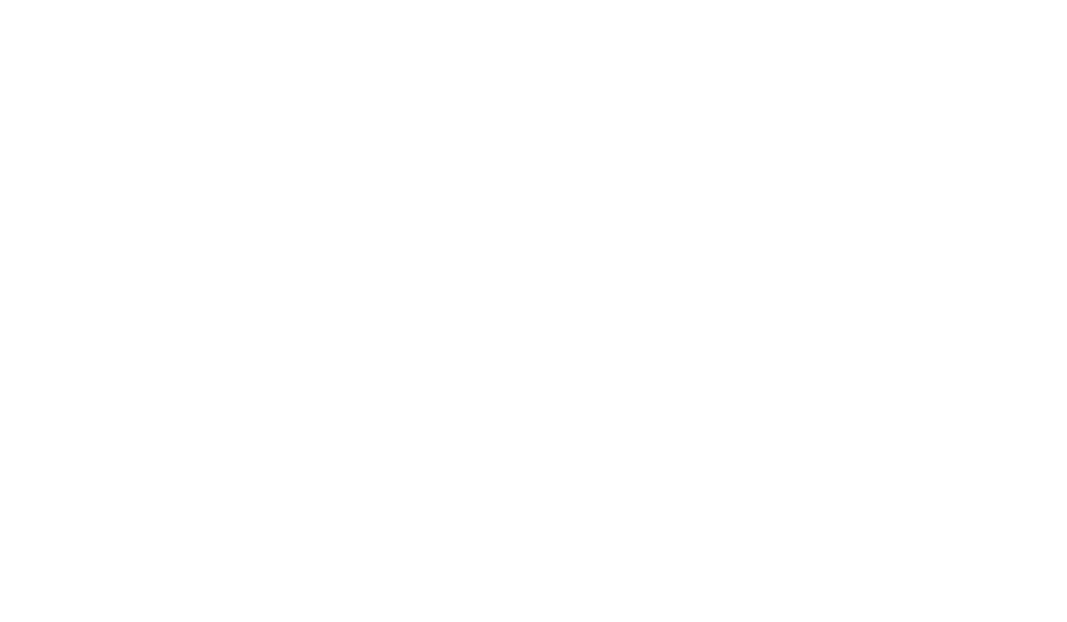
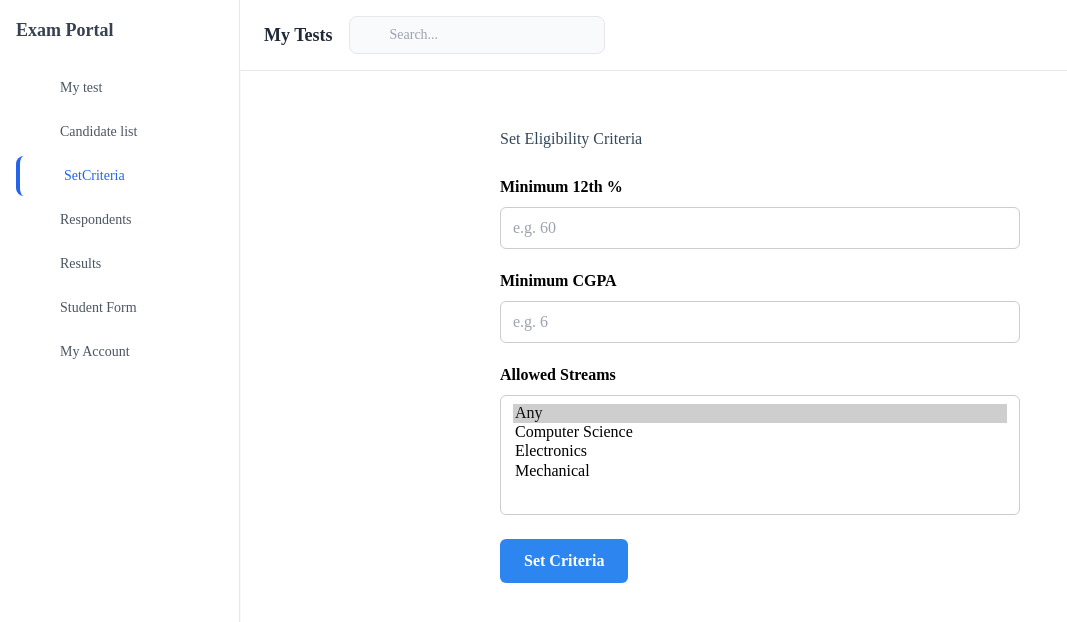
Before and after one commit to Thiru70/Test_Exam_Final, a React (Vite) app: page /SetCriteria in a window 1280 px wide. Before the commit this address had no page. Shown: the top 622 px of the page, without its empty margins (0-1067 px from the left). Built offline with nearby package versions, Linux system fonts and the light colour scheme; some icons are missing.

Commit message:
SetCriteria

```diff
--- a/src/Admin/Components/Sidebar.jsx
+++ b/src/Admin/Components/Sidebar.jsx
@@ -10,6 +10,7 @@
   const menu = [
     { path: "/myTest", label: "My test", icon: "mdi:home" },
     { path: "/candidateList", label: "Candidate list", icon: "mdi:user" },
+    { path: "/SetCriteria",label:"SetCriteria", icon: "mdi-calendar-check-outline"},
     { path: "/respondents", label: "Respondents", icon: "mdi:account-group-outline" },
     { path: "/database", label: "Results", icon: "mdi:database" },
     { path: "/student-form", label: "Student Form", icon: "mdi:form-select" },
--- a/src/Admin/Pages/Result.jsx
+++ b/src/Admin/Pages/Result.jsx
@@ -45,6 +45,20 @@
   },
 ];
 
+
+ const getStatusStyles = (status) => {
+    switch (status) {
+      case 'Passed':
+        return 'text-green-600 border-green-400';
+      case 'Failed':
+        return 'text-red-600 border-red-400';
+      case 'Active':
+        return 'text-blue-600 border-blue-400';
+      default:
+        return 'text-gray-600 border-gray-300';
+    }
+  };
+
   return (
     <div className="p-6 space-y-8">
       {mockData.map((round, idx) => (
--- /dev/null
+++ b/src/Admin/Pages/SetCriteria.jsx
@@ -0,0 +1,109 @@
+import React, { useState } from "react";
+
+const EligibilityCriteriaForm = () => {
+  const [min12th, setMin12th] = useState("");
+  const [minCGPA, setMinCGPA] = useState("");
+  const [allowedStream, setAllowedStream] = useState("Any");
+
+  const streams = ["Any", "Computer Science", "Electronics", "Mechanical"];
+
+  const handleSubmit = (e) => {
+    e.preventDefault();
+    // Process form data here
+    alert(`Criteria set:\n12th % >= ${min12th}\nCGPA >= ${minCGPA}\nStream: ${allowedStream}`);
+  };
+
+  return (
+    <div style={{ padding: "40px", maxWidth: "600px", margin: "auto", background: "#fff" }}>
+      <h2 style={{ color: "#33475b", marginBottom: "24px" }}>Set Eligibility Criteria</h2>
+
+      <form onSubmit={handleSubmit}>
+        <label style={{ display: "block", marginBottom: "8px", fontWeight: "600" }}>
+          Minimum 12th %
+        </label>
+        <input
+          type="number"
+          placeholder="e.g. 60"
+          value={min12th}
+          onChange={(e) => setMin12th(e.target.value)}
+          style={{
+            width: "100%",
+            padding: "8px 12px",
+            marginBottom: "20px",
+            borderRadius: "6px",
+            border: "1px solid #ccc",
+            fontSize: "16px",
+          }}
+          min="0"
+          max="100"
+          required
+        />
+
+        <label style={{ display: "block", marginBottom: "8px", fontWeight: "600" }}>
+          Minimum CGPA
+        </label>
+        <input
+          type="number"
+          placeholder="e.g. 6"
+          value={minCGPA}
+          onChange={(e) => setMinCGPA(e.target.value)}
+          style={{
+            width: "100%",
+            padding: "8px 12px",
+            marginBottom: "20px",
+            borderRadius: "6px",
+            border: "1px solid #ccc",
+            fontSize: "16px",
+          }}
+          min="0"
+          max="10"
+          step="0.01"
+          required
+        />
+
+        <label style={{ display: "block", marginBottom: "8px", fontWeight: "600" }}>
+          Allowed Streams
+        </label>
+        <select
+          value={allowedStream}
+          onChange={(e) => setAllowedStream(e.target.value)}
+          style={{
+            width: "100%",
+            padding: "8px 12px",
+            marginBottom: "20px",
+            borderRadius: "6px",
+            border: "1px solid #ccc",
+            fontSize: "16px",
+            height: "120px",
+          }}
+          size={streams.length}
+          required
+        >
+          {streams.map((stream) => (
+            <option key={stream} value={stream}>
+              {stream}
+            </option>
+          ))}
+        </select>
+
+        <button
+          type="submit"
+          style={{
+            backgroundColor: "#2d86f0",
+            color: "white",
+            padding: "10px 24px",
+            border: "none",
+            borderRadius: "6px",
+            cursor: "pointer",
+            fontWeight: "600",
+            fontSize: "16px",
+          }}
+        >
+          Set Criteria
+        </button>
+      </form>
+    </div>
+  );
+};
+
+export default EligibilityCriteriaForm;
--- a/src/Admin/Pages/StudentForm.jsx
+++ b/src/Admin/Pages/StudentForm.jsx
@@ -17,7 +17,7 @@
   };
 
   return (
-    <div className="min-h-screen bg-[#f3f8ff] p-6 font-sans">
+    <div className="min-h-screen t-sans">
       {/* Header */}
       <div className="flex justify-between items-center mb-6">
         <h1 className="text-lg font-semibold">My tests</h1>
@@ -31,7 +31,7 @@
             form responses
           </button>
           <div className="flex gap-3 text-xl">
-            <button title="Edit">✏️</button>
+            <button title="Edit"></button>
             <button title="Save">💾</button>
             <button title="Share">🔗</button>
           </div>
@@ -40,7 +40,7 @@
 
       {/* Upload Section */}
       <div className="mb-4">
-        <label className="block text-sm mb-1">Document to add (resume, photo, etc)</label>
+        <label className="block text-sm mb-1"></label>
         <div className="flex items-center gap-4">
           {/* Hidden Input */}
           <input
@@ -50,13 +50,7 @@
             style={{ display: "none" }}
           />
 
-          {/* Custom Browse Button */}
-          <button
-            className="bg-blue-500 text-white px-4 py-1 rounded text-sm"
-            onClick={handleBrowseClick}
-          >
-            Browse File
-          </button>
+
 
           <button className="bg-green-500 text-white px-4 py-1 rounded text-sm">
             Add more
@@ -65,7 +59,7 @@
       </div>
 
       {/* Personal Details */}
-      <div className="grid grid-cols-2 gap-4 mb-4">
+      <div className="grid grid-cols-2 gap-5 mb-4">
         <input type="text" placeholder="First Name" className="border-b border-black outline-none" />
         <input type="text" placeholder="Last name" className="border-b border-black outline-none" />
         <input type="text" placeholder="Gender" className="border-b border-black outline-none" />
--- a/src/App.jsx
+++ b/src/App.jsx
@@ -36,6 +36,7 @@
 import Emailsuccess from './Admin/Pages/Emailsuccess';
 import CandidateList from './Admin/Pages/CandidateList';
 import MailDashboard from './Admin/Pages/MailDashboard';
+import SetCriteria from './Admin/Pages/SetCriteria';
 
 
 // import FaceRecognition from './User/Components/FaceRecognition';
@@ -111,7 +112,7 @@
           <Route path="/Emailsuccess" element={<Emailsuccess />} />
           <Route path="/candidateList" element={<CandidateList />} />
           <Route path="/MailDashborad" element={<MailDashboard />} />
-
+          <Route path="/SetCriteria" element={<SetCriteria />} />
 
         </Route>
 
```
